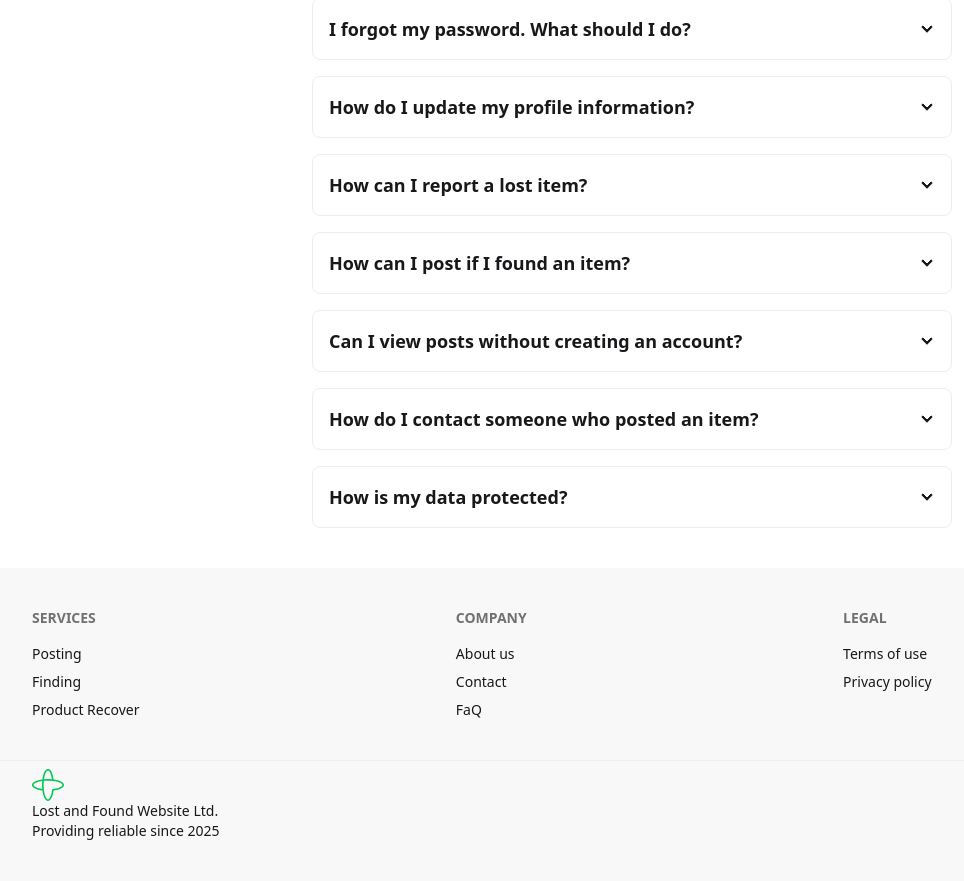
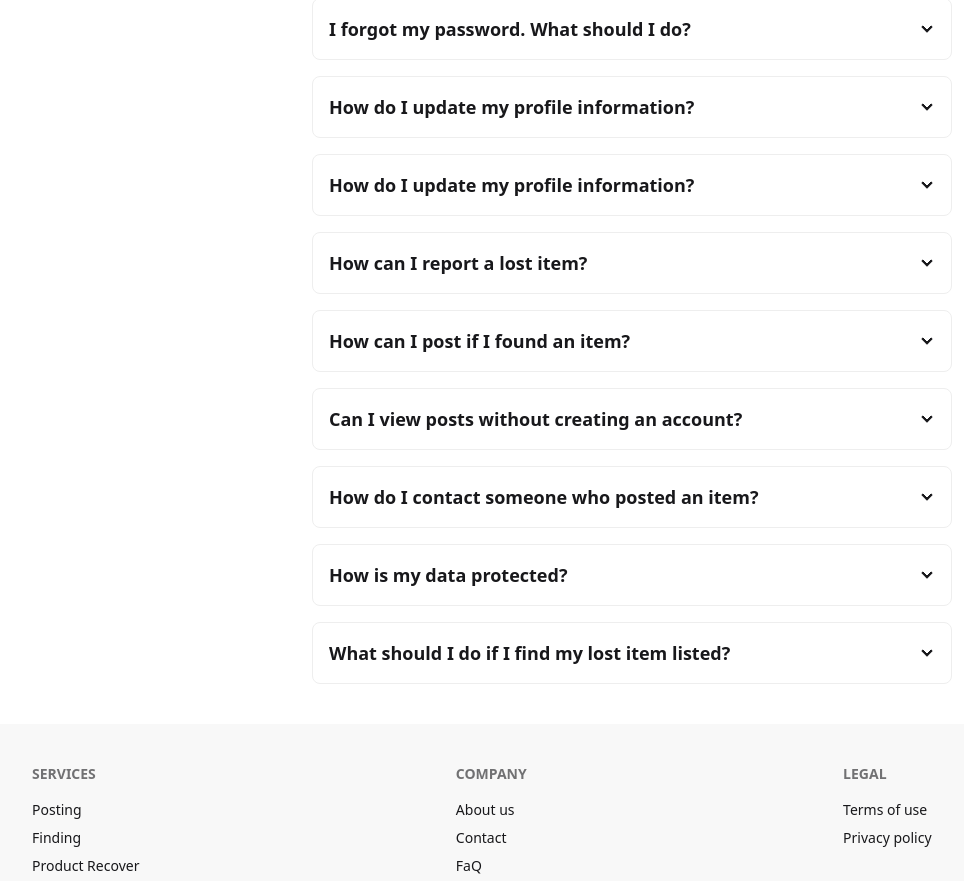
Before and after one commit to sajjadjim/Items-Lost-And-Found, a React (Vite) app: page /FaQ in a window 1280 px wide. Shown: the part 280-1161 px from the top of the page, without its empty margins (8-972 px from the left). Built offline with nearby package versions, Linux system fonts and the light colour scheme; no server answers.

Commit message:
page information update

```diff
--- a/src/Components/SomeFrequentyQuestion/FaQ.jsx
+++ b/src/Components/SomeFrequentyQuestion/FaQ.jsx
@@ -27,6 +27,15 @@ const FaQ = () => {
         </div>
 
         <div className="collapse collapse-arrow bg-base-100 border border-base-300 rounded-lg">
+          <input type="radio" name="faq-accordion" />
+          <div className="collapse-title font-semibold text-lg">
+            How do I update my profile information?
+          </div>
+          <div className="collapse-content text-sm ">
+            Go to "My Account" settings and select "Edit Profile" to make changes.
+          </div>
+        </div>
+         <div className="collapse collapse-arrow bg-base-100 border border-base-300 rounded-lg">
           <input type="radio" name="faq-accordion" />
           <div className="collapse-title font-semibold text-lg">
             How do I update my profile information?
@@ -86,6 +95,17 @@ const FaQ = () => {
             We use secure authentication and do not share your personal data with third parties. Your posts only display limited info.
           </div>
         </div>
+
+        {/* New Question */}
+        <div className="collapse collapse-arrow bg-base-100 border border-base-300 rounded-lg">
+          <input type="radio" name="faq-accordion" />
+          <div className="collapse-title font-semibold text-lg">
+            What should I do if I find my lost item listed?
+          </div>
+          <div className="collapse-content text-sm ">
+            Contact the person who posted the item using the provided contact options and provide proof of ownership if required.
+          </div>
+        </div>
       </div>
     </div>
   );
```
